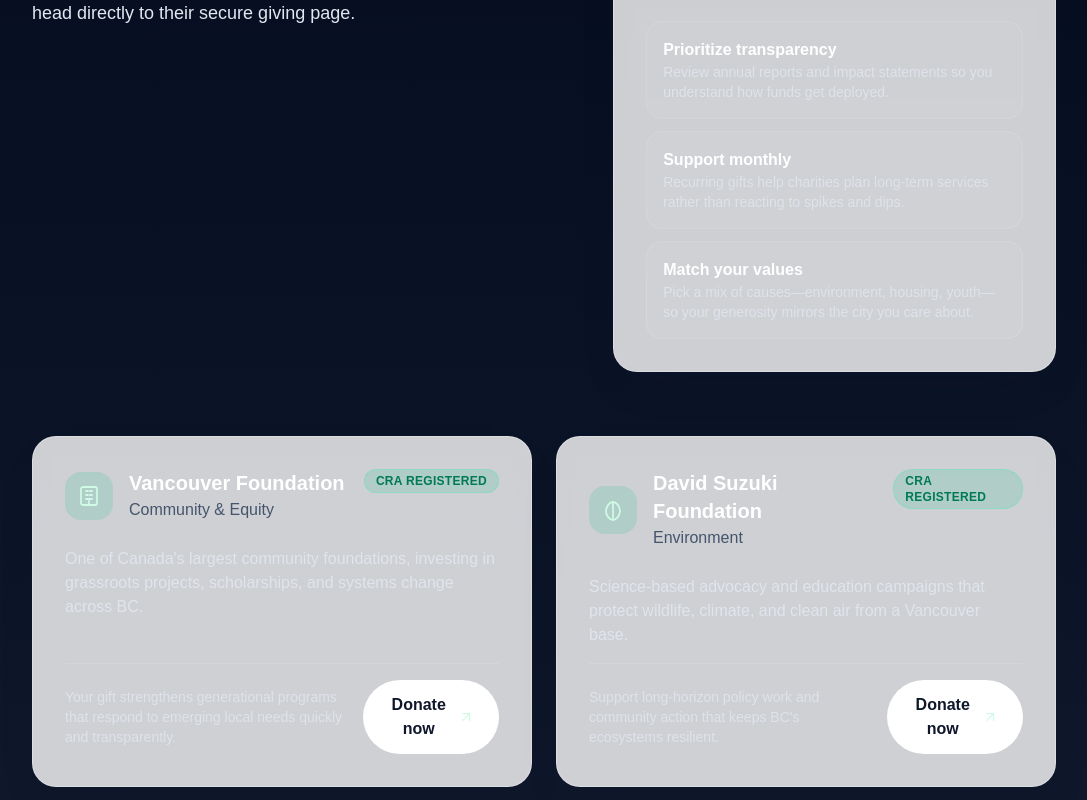
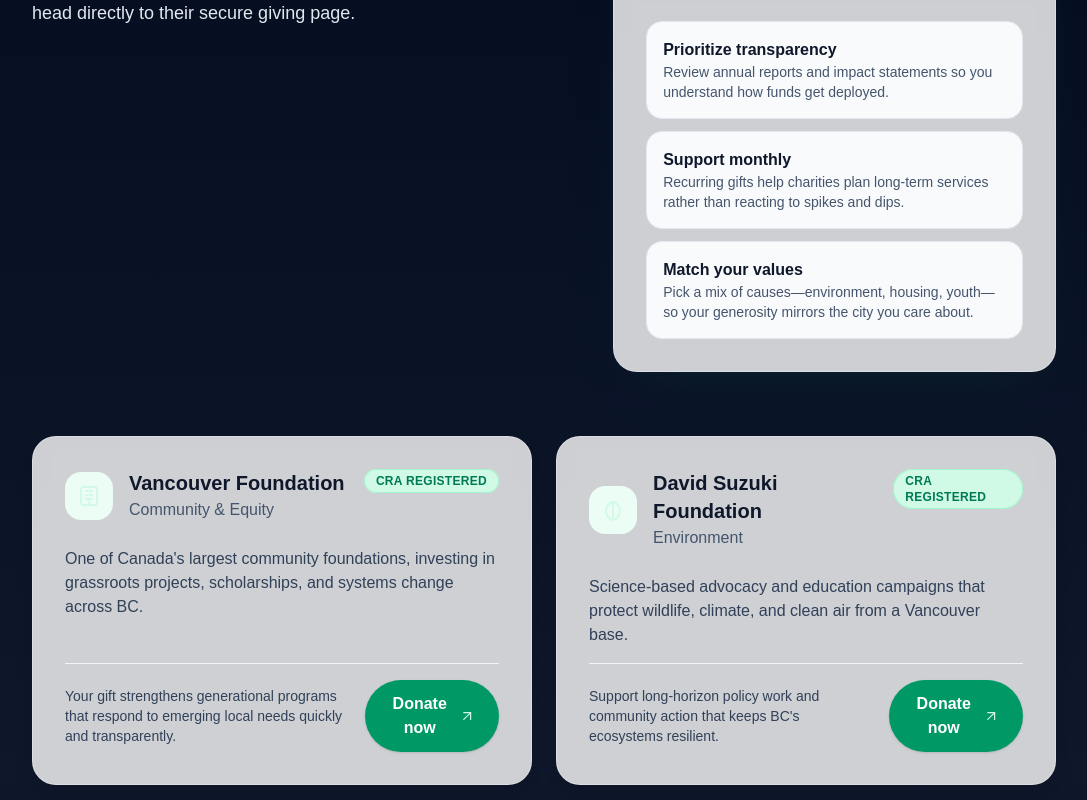
Before and after one commit to gmook9/helpingCanada, a Next.js app: page /donate in a window 1280 px wide. Shown: the part 820-1620 px from the top of the page, without its empty margins (96-1183 px from the left). Built offline with nearby package versions, Linux system fonts and the light colour scheme.

Commit message:
fixed colors

```diff
--- a/src/app/donate/page.tsx
+++ b/src/app/donate/page.tsx
@@ -260,19 +260,19 @@
               &ldquo;Donate now&rdquo; to head directly to their secure giving page.
             </p>
           </div>
-          <Card className="bg-white/5 text-slate-100">
+          <Card className="bg-white text-slate-900 shadow-2xl shadow-emerald-500/10">
             <CardHeader className="space-y-4">
-              <CardTitle className="text-2xl text-white">How we vet organizations</CardTitle>
-              <CardDescription className="text-slate-200/90">
+              <CardTitle className="text-2xl">How we vet organizations</CardTitle>
+              <CardDescription className="text-slate-600">
                 Every listing is sourced from public CRA filings, community recommendations, and the organization&apos;s own transparency
                 reports. We prioritize groups with clear missions, measurable outcomes, and active governance boards.
               </CardDescription>
             </CardHeader>
-            <CardContent className="grid gap-3 text-sm text-slate-300">
+            <CardContent className="grid gap-3 text-sm text-slate-600">
               {givingPrinciples.map((principle) => (
-                <div key={principle.title} className="rounded-2xl border border-white/10 bg-white/5 p-4">
-                  <p className="text-base font-semibold text-white">{principle.title}</p>
-                  <p className="text-slate-200/80">{principle.copy}</p>
+                <div key={principle.title} className="rounded-2xl border border-slate-200 bg-slate-50 p-4">
+                  <p className="text-base font-semibold text-slate-900">{principle.title}</p>
+                  <p className="text-slate-600">{principle.copy}</p>
                 </div>
               ))}
             </CardContent>
@@ -285,29 +285,26 @@
             return (
               <Card
                 key={organization.name}
-                className="group flex flex-col justify-between border border-white/10 bg-white/5 text-slate-100 transition duration-300 hover:border-emerald-400/40 hover:bg-white/10"
+                className="group flex flex-col justify-between border border-slate-200 bg-white text-slate-900 shadow-lg transition duration-300 hover:border-emerald-200 hover:shadow-emerald-200/40"
               >
                 <CardHeader className="space-y-4">
                   <div className="flex items-start justify-between gap-4">
                     <div className="flex items-center gap-4">
-                      <div className="rounded-2xl bg-emerald-500/15 p-3 text-emerald-300">
+                      <div className="rounded-2xl bg-emerald-50 p-3 text-emerald-600">
                         <Icon />
                       </div>
                       <div>
-                        <CardTitle className="text-2xl text-white">{organization.name}</CardTitle>
-                        <CardDescription className="text-slate-200/80">{organization.focus}</CardDescription>
+                        <CardTitle className="text-2xl">{organization.name}</CardTitle>
+                        <CardDescription className="text-slate-600">{organization.focus}</CardDescription>
                       </div>
                     </div>
-                    <Badge className="bg-emerald-500/15 text-emerald-200 ring-emerald-300/40">CRA Registered</Badge>
+                    <Badge className="bg-emerald-50 text-emerald-700 ring-emerald-200">CRA Registered</Badge>
                   </div>
-                  <p className="text-base text-slate-200/90">{organization.description}</p>
+                  <p className="text-base text-slate-700">{organization.description}</p>
                 </CardHeader>
-                <CardContent className="flex flex-col gap-4 border-t border-white/10 pt-4 text-sm text-slate-300 sm:flex-row sm:items-center sm:justify-between">
-                  <p className="text-slate-200/80">{organization.impact}</p>
-                  <Button
-                    variant="outline"
-                    className="border-white/30 bg-white text-slate-900 hover:bg-slate-100 group-hover:bg-emerald-100 group-hover:text-emerald-900"
-                  >
+                <CardContent className="flex flex-col gap-4 border-t border-slate-100 pt-4 text-sm text-slate-600 sm:flex-row sm:items-center sm:justify-between">
+                  <p className="text-slate-700">{organization.impact}</p>
+                  <Button variant="solid" className="bg-emerald-600 text-white hover:bg-emerald-500 group-hover:bg-emerald-500">
                     <a href={organization.url} target="_blank" rel="noreferrer" className="inline-flex items-center gap-2">
                       Donate now
                       <ArrowUpRightIcon />
```
